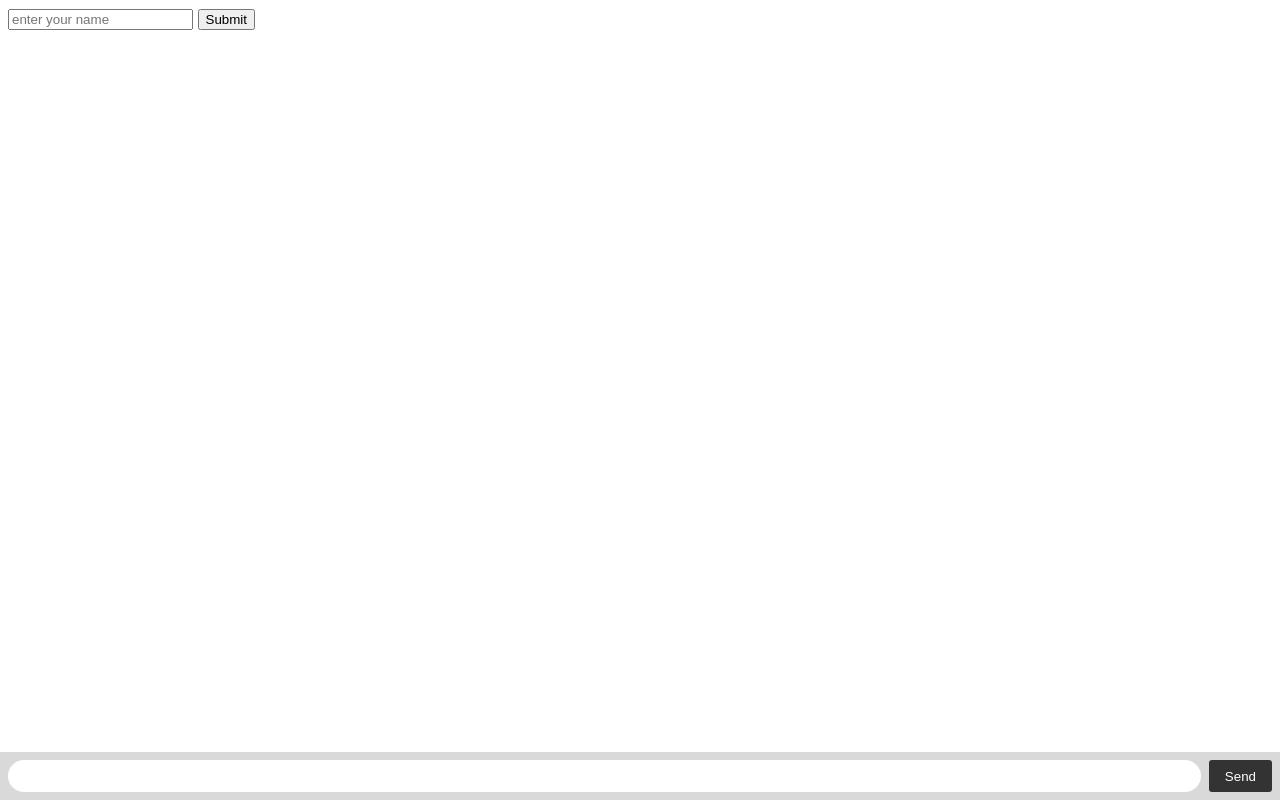
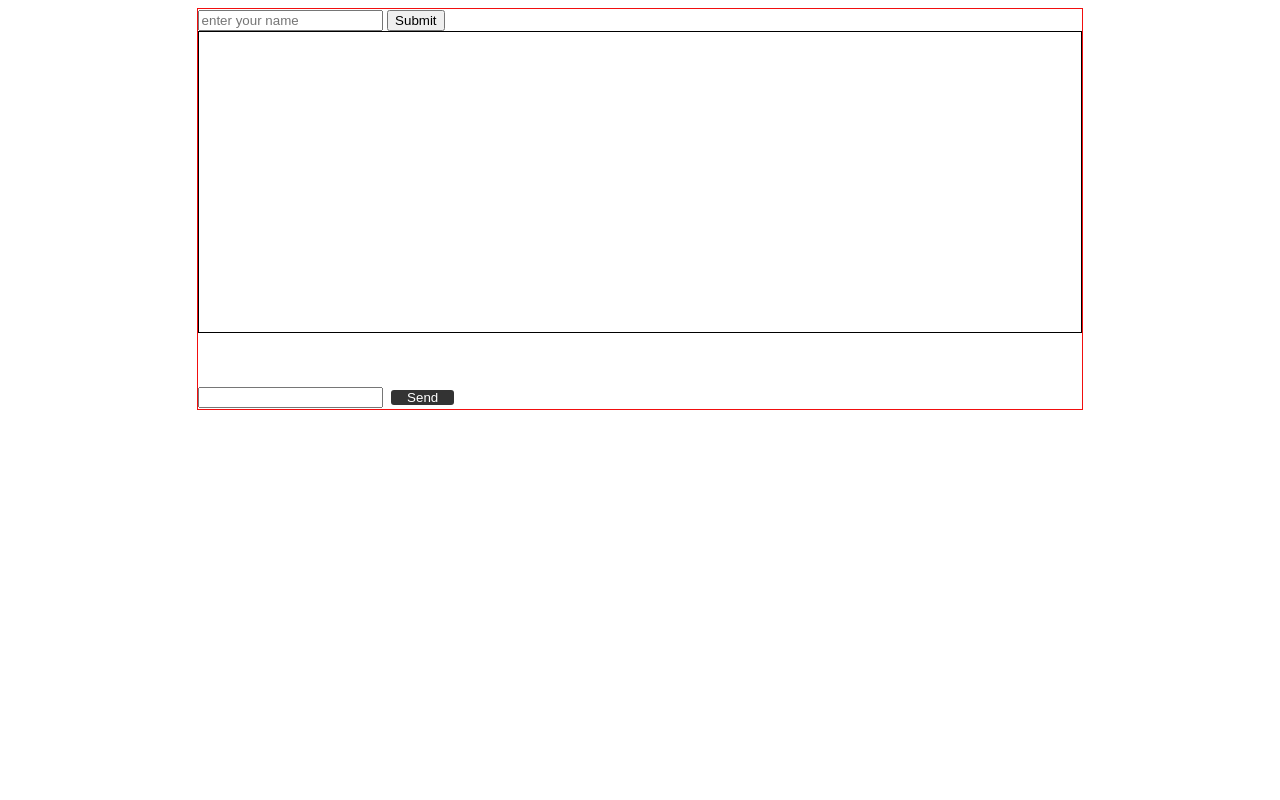
Before and after one commit to AngusJK/Sports-Chat, a website: page public/index.html in a window 1280 px wide. Drawn offline with nearby package versions, Linux system fonts and the light colour scheme; no server answers.

Commit message:
adds overflow scroll and height to message-container

```diff
--- a/public/styles.css
+++ b/public/styles.css
@@ -2,10 +2,19 @@ body {
   margin: 10;
   padding-bottom: 3rem;
   font-family: -apple-system, BlinkMacSystemFont, "Segoe UI", Roboto, Helvetica, Arial, sans-serif;
-  width: 60%;
 }
 
-#chat-form {
+#window {
+  display: flex;
+  flex-direction: column;
+  justify-content: space-between;
+  border: 1px solid rgb(241, 14, 14);
+  width: 70%;
+  height: 400px;
+  margin: 0 auto;
+}
+
+/* #chat-form {
   background: rgba(0, 0, 0, 0.15);
   padding: 0.25rem;
   position: fixed;
@@ -15,7 +24,6 @@ body {
   display: flex;
   height: 3rem;
   box-sizing: border-box;
-
 }
 
 #chat-input {
@@ -26,7 +34,7 @@ body {
   margin: 0.25rem;
 }
 
-#chat-input:focus { outline: none; }
+#chat-input:focus { outline: none; } */
 
 #chat-form > button {
   background: #333;
@@ -40,13 +48,12 @@ body {
 
 #message-container {
   list-style-type: none;
+  height: 300px;
+  border: 1px solid black;
   margin: 0;
   padding: 0;
+  overflow-y: scroll;
 }
-
-#message-container > li { padding: 0.5rem 1rem; }
-
-#message-container > li:nth-child(odd) { background: #efefef; }
 
 .meta {
   font-size: smaller;
```
